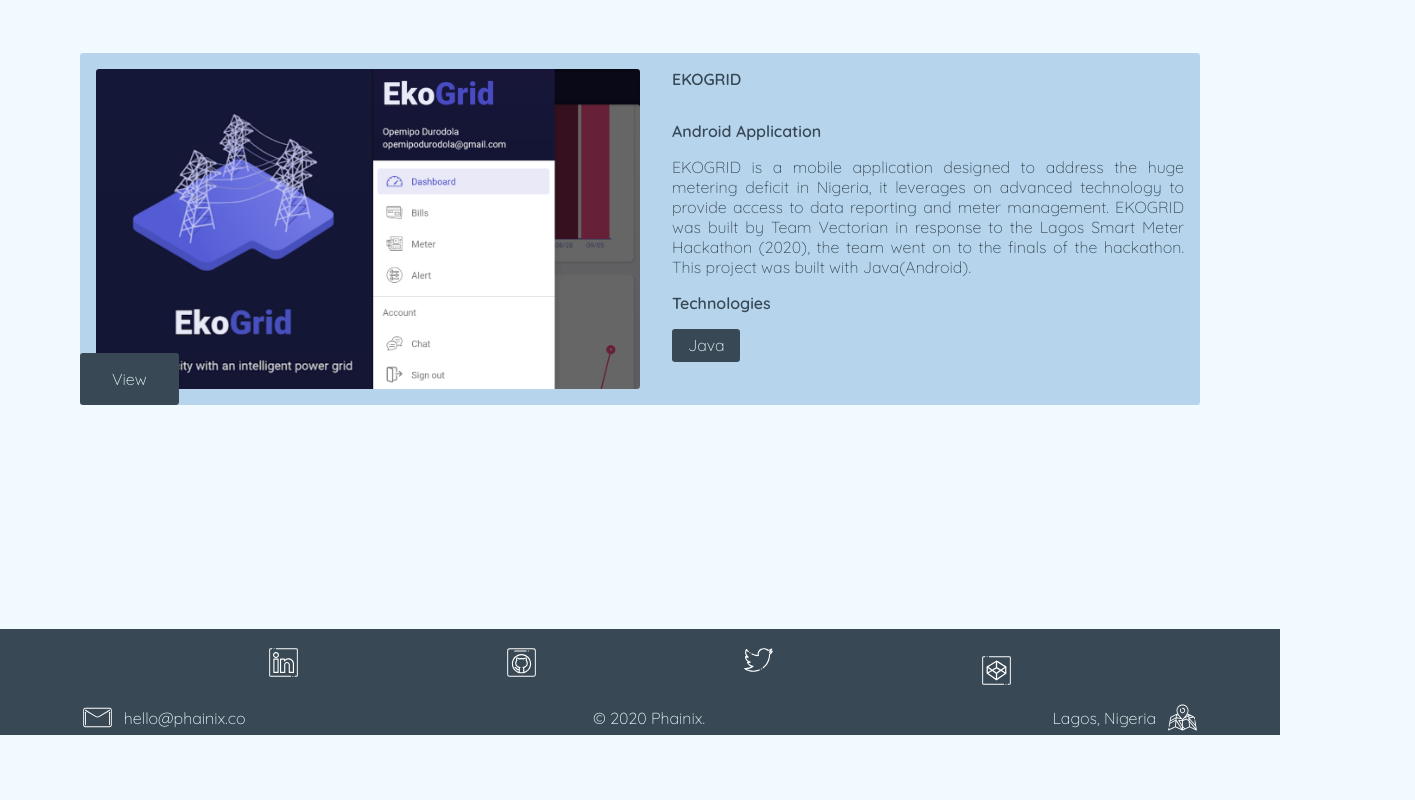
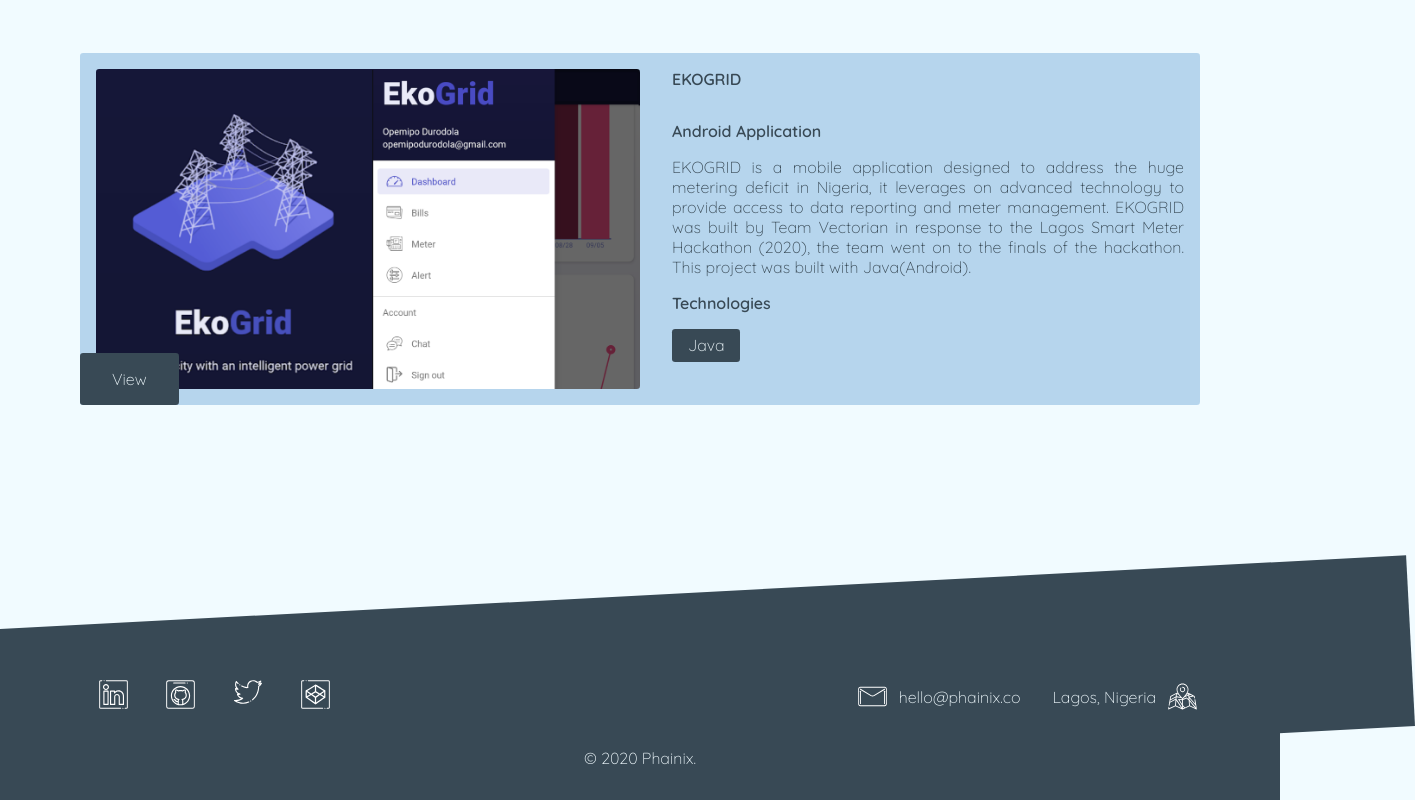
Before and after one commit to Phainix/Phainix, a website: page index.html in a window 1280 px wide. Shown: the part 3055-3855 px from the top of the page, 1415 px wide, since content can reach past the window. Before the commit the page ends 3790 px from the top, so only its background shows below. Drawn offline with nearby package versions, Linux system fonts and the light colour scheme; a web font is replaced by a local one.

Commit message:
Desktop completed

```diff
--- a/assets/css/style.less
+++ b/assets/css/style.less
@@ -1,4 +1,5 @@
 @sidemenu: 3;
+@sidemenuwidth: 6rem;
 @skillsgroup: 3;
 @dimen: 5rem;
 @dimen_md: 3rem;
@@ -91,6 +92,14 @@
     display: flex;
     justify-content: center;
     align-items: center;
+}
+
+.flex-100 {
+    flex: 0 0 100%;
+}
+
+.wrap {
+    flex-wrap: wrap;
 }
 
 .d-none {
@@ -289,7 +298,7 @@
     transform-origin: left bottom;
     display: flex;
     flex-direction: row-reverse;
-    bottom: @dimen;
+    bottom: calc((100vh - (@sidemenu * @sidemenuwidth)) / 2);
     left: calc(1.8rem + @dimen / 3);
     .fixed();
 
@@ -318,7 +327,7 @@
         .for(@x, @n: @sidemenu) {
             &:nth-of-type(@{x}):hover ~ .slider,
             &.active:nth-of-type(@{x}) ~ .slider {
-                left: (@sidemenu - @x) * 6rem;
+                left: (@sidemenu - @x) * @sidemenuwidth;
             }
         }
 
@@ -332,7 +341,6 @@
 }
 
 .social-container {
-    width: 100%;
     display: flex;
     justify-content: space-evenly;
     align-items: center;
@@ -343,10 +351,10 @@
         cursor: pointer;
 
         &:last-child {
-            padding-bottom: 0rem;
+            // padding-bottom: 0rem;
 
             @media screen and (max-width: @screen_xs) {
-                padding-bottom: 1rem;
+                // padding-bottom: 1rem;
             }
         }
     }
@@ -373,14 +381,28 @@
 footer {
     flex: 0 0 100%;
     width: 100%;
-    padding: 0rem @dimen;
+    padding: 2rem @dimen;
     // height: @dimen;
     bottom: 0;
     background-color: @dark_color;
     color: @light_blue;
+    position: relative;
     // .fixed();
 
-    .footer-container {
+    &::before {
+        width: 110%;
+        height: 100%;
+        position: absolute;
+        content: " ";
+        left: 0;
+        background-color: #384955;
+        top: 0;
+        transform: rotate(-3deg);
+        transform-origin: left top;
+        z-index: -1;
+    }
+
+    &.footer-container, .footer-container{
         display: flex;
         align-items: center;
         justify-content: space-between;
@@ -389,6 +411,12 @@
 
     .footer-item {
         cursor: pointer;
+        margin-left: 2rem;
+    }
+
+    .footer-bottom {
+        text-align: center;
+        margin-top: 1rem;
     }
 
     @media screen and (max-width: @screen_xs) {
--- a/assets/js/script.js
+++ b/assets/js/script.js
@@ -85,15 +85,18 @@
     //         .to(".skills-text-right", { x: 200, ease: "power3" });
 
     gsap.utils.toArray(".work-item").forEach(function (item) {
+        var work_display = parseInt(item.querySelector(".work-display").offsetHeight),
+            work_img = parseInt(item.querySelector(".work-img").offsetHeight)
+            ;
         gsap.to(item.querySelector(".work-img"), {
             scrollTrigger: {
                 trigger: item,
                 scrub: true,
                 pin: false,
-                start: "top center",
+                start: "top bottom",
                 end: "+=100%"
             },
-            y: -200,
+            y: work_display - work_img,
             ease: "none"
         });
     });
--- a/index.html
+++ b/index.html
@@ -78,7 +78,7 @@
                     <!-- <h4 class="skill-title">Backend</h4> -->
                     <span class="skill-item">PHP, Laravel, Slim PHP</span>
                     <span class="skill-item">Java, Spring Boot</span>
-                    <span class="skill-item">Python, Flask</span>
+                    <span class="skill-item">Python</span>
                     <span class="skill-item">Node Js</span>
                     <span class="skill-item">SQL, Mysql, Oracle</span>
                     <span class="skill-item">Object Oriented Programming (OOP)</span>
@@ -115,7 +115,7 @@
 
                                 </div>
                             </div>
-                            <a href="https://www.endsarsprotest.org/" class="work-item-view">View</a>
+                            <a href="https://www.endsarsprotest.org/" class="work-item-view" target="_blank">View</a>
                         </div>
                         <div class="work-display">
                             <img class="work-img" src="assets/img/works/endsars1.png" alt="" srcset="">
@@ -136,7 +136,7 @@
                                     <span class="work-item-technology">JavaScript</span>
                                 </div>
                             </div>
-                            <a href="http://www.purplechip.co/" class="work-item-view">View</a>
+                            <a href="http://www.purplechip.co/" class="work-item-view" target="_blank">View</a>
                         </div>
                         <div class="work-display">
                             <img class="work-img" src="assets/img/works/purple1.png" alt="" srcset="">
@@ -155,7 +155,7 @@
 
                                 </div>
                             </div>
-                            <a href="https://play.google.com/store/apps/details?id=com.phainix.ekogrid" class="work-item-view">View</a>
+                            <a href="https://play.google.com/store/apps/details?id=com.phainix.ekogrid" class="work-item-view" target="_blank">View</a>
                         </div>
                         <div class="work-display">
                             <img class="work-img" src="assets/img/works/ekogrid1.png" alt="" srcset="">
@@ -179,7 +179,7 @@
             <div class="divider"></div>
         </main>
         <!-- <div id="scroll-trigger" class="">Trigger</div> -->
-        <footer>
+        <footer class="footer-container wrap">
             <div class="social-container">
                 <a class="social-item" target="__blank" href="http://www.linkedin.com/in/faith-adekogbe"><img class="icon"
                         src="assets/img/linkedin.svg" alt="Linked In" srcset=""></a>
@@ -194,13 +194,11 @@
                 <a class="footer-item flex">
                     <img class="icon" src="assets/img/email.svg" alt="Email" srcset="">&nbsp;&nbsp;hello@phainix.co
                 </a>
-
-                <span>&copy; 2020 Phainix.</span>
-
                 <a class="footer-item flex">
                     Lagos, Nigeria&nbsp;&nbsp;<img class="icon" src="assets/img/map.svg" alt="Email" srcset="">
                 </a>
             </div>
+            <div class="flex-100 footer-bottom">&copy; 2020 Phainix.</div>
         </footer>
         <div class="menu-container">
             <nav class="menu">
```
Also changed, not shown: assets/css/style.css, 1 other file.
